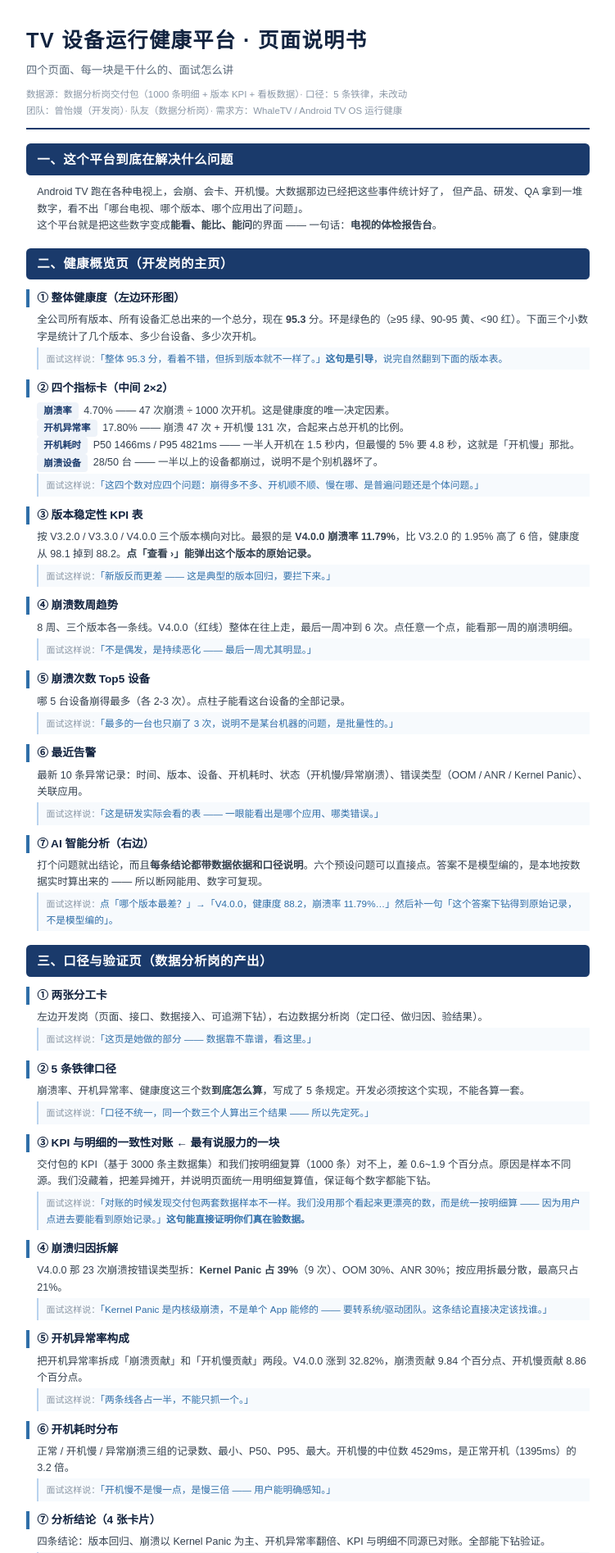
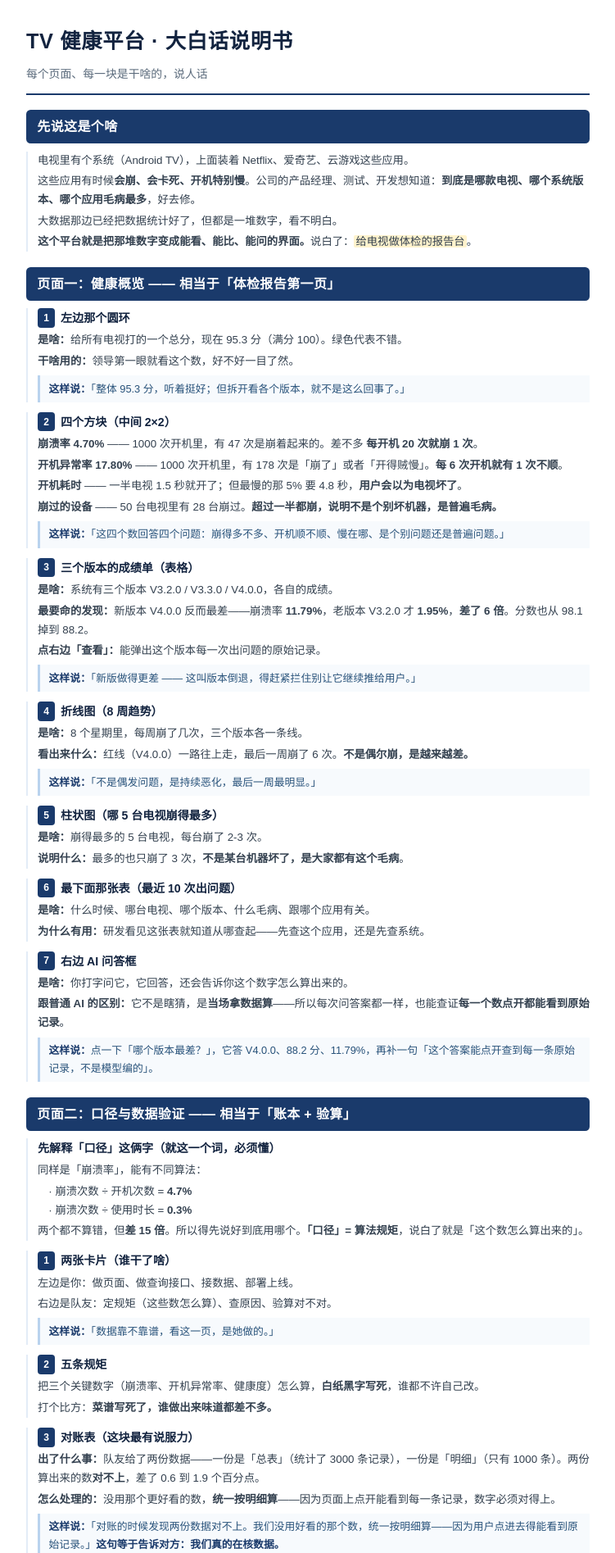
Before and after one commit to weng69081-prog/android-tv-health-demo, a plain HTML site: page guide.html in a window 1280 px wide. Shown: the part 20-1915 px from the top of the page at 82% size, without its empty margins (21-772 px from the left). Drawn offline with Linux system fonts and the light colour scheme.

Commit message:
add guide.html

```diff
--- a/guide.html
+++ b/guide.html
@@ -6,180 +6,192 @@
   @page { size:A4; margin:0; }
   *{margin:0;padding:0;box-sizing:border-box;}
   body{font-family:"Microsoft YaHei","PingFang SC",sans-serif;width:210mm;color:#22272e;
-       font-size:9.6pt;line-height:1.62;padding:13mm 14mm;}
-  .cover{border-bottom:2.2pt solid #1a3a6b;padding-bottom:8pt;margin-bottom:11pt;}
-  .cover h1{font-size:19pt;color:#12233f;letter-spacing:1pt;}
-  .cover .sub{font-size:10pt;color:#5b6b7c;margin-top:4pt;}
-  .cover .meta{font-size:8.6pt;color:#8a97a6;margin-top:7pt;line-height:1.7;}
+       font-size:10.2pt;line-height:1.72;padding:13mm 14mm;}
+  .cover{border-bottom:2.2pt solid #1a3a6b;padding-bottom:8pt;margin-bottom:10pt;}
+  .cover h1{font-size:19pt;color:#12233f;letter-spacing:.5pt;}
+  .cover .sub{font-size:10.4pt;color:#5b6b7c;margin-top:5pt;}
 
-  h2{font-size:11.6pt;color:#fff;background:#1a3a6b;padding:5pt 10pt;border-radius:4pt;
-     margin:13pt 0 8pt;letter-spacing:.4pt;}
-  h3{font-size:10.2pt;color:#12233f;margin:9pt 0 4pt;padding-left:7pt;border-left:3pt solid #2f6ea8;}
-  .blk{margin-bottom:7pt;padding-left:10pt;}
-  .blk .n{display:inline-block;background:#eef3f9;color:#1a3a6b;font-weight:700;font-size:8.6pt;
-          padding:1pt 6pt;border-radius:3pt;margin-right:5pt;}
-  .blk .what{font-size:9.4pt;color:#33404f;}
-  .blk .say{margin-top:2pt;font-size:8.8pt;color:#2f6ea8;background:#f7fafd;
-            border-left:2pt solid #b9d3ee;padding:3pt 7pt;}
-  .blk .say::before{content:"面试这样说：";color:#8a97a6;font-size:8.2pt;}
-  .tip{background:#fdf8ec;border-left:3pt solid #d9b45e;padding:7pt 9pt;font-size:9pt;
-       color:#6b5b3a;margin:9pt 0;line-height:1.7;}
+  h2{font-size:12pt;color:#fff;background:#1a3a6b;padding:5pt 10pt;border-radius:4pt;
+     margin:14pt 0 7pt;letter-spacing:.3pt;}
+  .blk{margin-bottom:9pt;padding-left:9pt;border-left:2pt solid #e3ecf7;}
+  .blk h4{font-size:10.6pt;color:#12233f;margin-bottom:3pt;}
+  .blk p{font-size:10pt;color:#33404f;margin-bottom:2pt;}
+  .num{display:inline-block;background:#1a3a6b;color:#fff;font-size:9pt;font-weight:700;
+       min-width:16pt;text-align:center;padding:1pt 4pt;border-radius:3pt;margin-right:5pt;vertical-align:1pt;}
+  .say{background:#f7fafd;border-left:2.5pt solid #b9d3ee;padding:4pt 8pt;margin-top:4pt;
+       font-size:9.6pt;color:#28527a;}
+  .say b{color:#1a3a6b;}
+  .tip{background:#fdf8ec;border-left:3pt solid #d9b45e;padding:8pt 10pt;font-size:10pt;
+       color:#6b5b3a;margin:10pt 0;line-height:1.75;}
   .foot{margin-top:10pt;border-top:.5pt dashed #c8d2dc;padding-top:5pt;
-        font-size:7.8pt;color:#98a3ae;text-align:center;}
-  table{width:100%;border-collapse:collapse;font-size:8.8pt;margin-top:5pt;}
-  th{background:#eef3f9;color:#1a3a6b;text-align:left;padding:4pt 7pt;font-weight:600;}
-  td{padding:4pt 7pt;border-bottom:.5pt solid #eef2f7;vertical-align:top;}
+        font-size:8pt;color:#98a3ae;text-align:center;}
+  .hl{background:#fff3cd;padding:0 2px;border-radius:2px;}
 </style>
 </head>
 <body>
 
 <div class="cover">
-  <h1>TV 设备运行健康平台 · 页面说明书</h1>
-  <div class="sub">四个页面、每一块是干什么的、面试怎么讲</div>
-  <div class="meta">
-    数据源：数据分析岗交付包（1000 条明细 + 版本 KPI + 看板数据）· 口径：5 条铁律，未改动<br>
-    团队：曾怡嫚（开发岗）· 队友（数据分析岗）· 需求方：WhaleTV / Android TV OS 运行健康
-  </div>
+  <h1>TV 健康平台 · 大白话说明书</h1>
+  <div class="sub">每个页面、每一块是干啥的，说人话</div>
 </div>
 
-<h2>一、这个平台到底在解决什么问题</h2>
+<h2>先说这是个啥</h2>
 <div class="blk">
-  <div class="what">
-    Android TV 跑在各种电视上，会崩、会卡、开机慢。大数据那边已经把这些事件统计好了，
-    但产品、研发、QA 拿到一堆数字，看不出「哪台电视、哪个版本、哪个应用出了问题」。<br>
-    这个平台就是把这些数字变成<b>能看、能比、能问</b>的界面 —— 一句话：<b>电视的体检报告台</b>。
-  </div>
+  <p>电视里有个系统（Android TV），上面装着 Netflix、爱奇艺、云游戏这些应用。</p>
+  <p>这些应用有时候<b>会崩、会卡死、开机特别慢</b>。公司的产品经理、测试、开发想知道：<b>到底是哪款电视、哪个系统版本、哪个应用毛病最多</b>，好去修。</p>
+  <p>大数据那边已经把数据统计好了，但都是一堆数字，看不明白。</p>
+  <p><b>这个平台就是把那堆数字变成能看、能比、能问的界面。</b>说白了：<span class="hl">给电视做体检的报告台</span>。</p>
 </div>
 
-<h2>二、健康概览页（开发岗的主页）</h2>
+<h2>页面一：健康概览 —— 相当于「体检报告第一页」</h2>
 
-<h3>① 整体健康度（左边环形图）</h3>
 <div class="blk">
-  <div class="what">全公司所有版本、所有设备汇总出来的一个总分，现在 <b>95.3</b> 分。环是绿色的（≥95 绿、90-95 黄、&lt;90 红）。下面三个小数字是统计了几个版本、多少台设备、多少次开机。</div>
-  <div class="say">「整体 95.3 分，看着不错，但拆到版本就不一样了。」<b>这句是引导</b>，说完自然翻到下面的版本表。</div>
+  <h4><span class="num">1</span>左边那个圆环</h4>
+  <p><b>是啥：</b>给所有电视打的一个总分，现在 95.3 分（满分 100）。绿色代表不错。</p>
+  <p><b>干啥用的：</b>领导第一眼就看这个数，好不好一目了然。</p>
+  <div class="say"><b>这样说：</b>「整体 95.3 分，听着挺好；但拆开看各个版本，就不是这么回事了。」</div>
 </div>
 
-<h3>② 四个指标卡（中间 2×2）</h3>
 <div class="blk">
-  <div class="what">
-    <span class="n">崩溃率</span>4.70% —— 47 次崩溃 ÷ 1000 次开机。这是健康度的唯一决定因素。<br>
-    <span class="n">开机异常率</span>17.80% —— 崩溃 47 次 + 开机慢 131 次，合起来占总开机的比例。<br>
-    <span class="n">开机耗时</span>P50 1466ms / P95 4821ms —— 一半人开机在 1.5 秒内，但最慢的 5% 要 4.8 秒，这就是「开机慢」那批。<br>
-    <span class="n">崩溃设备</span>28/50 台 —— 一半以上的设备都崩过，说明不是个别机器坏了。
-  </div>
-  <div class="say">「这四个数对应四个问题：崩得多不多、开机顺不顺、慢在哪、是普遍问题还是个体问题。」</div>
+  <h4><span class="num">2</span>四个方块（中间 2×2）</h4>
+  <p><b>崩溃率 4.70%</b> —— 1000 次开机里，有 47 次是崩着起来的。差不多 <b>每开机 20 次就崩 1 次</b>。</p>
+  <p><b>开机异常率 17.80%</b> —— 1000 次开机里，有 178 次是「崩了」或者「开得贼慢」。<b>每 6 次开机就有 1 次不顺</b>。</p>
+  <p><b>开机耗时</b> —— 一半电视 1.5 秒就开了；但最慢的那 5% 要 4.8 秒，<b>用户会以为电视坏了</b>。</p>
+  <p><b>崩过的设备</b> —— 50 台电视里有 28 台崩过。<b>超过一半都崩，说明不是个别坏机器，是普遍毛病。</b></p>
+  <div class="say"><b>这样说：</b>「这四个数回答四个问题：崩得多不多、开机顺不顺、慢在哪、是个别问题还是普遍问题。」</div>
 </div>
 
-<h3>③ 版本稳定性 KPI 表</h3>
 <div class="blk">
-  <div class="what">按 V3.2.0 / V3.3.0 / V4.0.0 三个版本横向对比。最狠的是 <b>V4.0.0 崩溃率 11.79%</b>，比 V3.2.0 的 1.95% 高了 6 倍，健康度从 98.1 掉到 88.2。<b>点「查看 ›」能弹出这个版本的原始记录。</b></div>
-  <div class="say">「新版反而更差 —— 这是典型的版本回归，要拦下来。」</div>
+  <h4><span class="num">3</span>三个版本的成绩单（表格）</h4>
+  <p><b>是啥：</b>系统有三个版本 V3.2.0 / V3.3.0 / V4.0.0，各自的成绩。</p>
+  <p><b>最要命的发现：</b>新版本 V4.0.0 反而最差——崩溃率 <b>11.79%</b>，老版本 V3.2.0 才 <b>1.95%</b>，<b>差了 6 倍</b>。分数也从 98.1 掉到 88.2。</p>
+  <p><b>点右边「查看」：</b>能弹出这个版本每一次出问题的原始记录。</p>
+  <div class="say"><b>这样说：</b>「新版做得更差 —— 这叫版本倒退，得赶紧拦住别让它继续推给用户。」</div>
 </div>
 
-<h3>④ 崩溃数周趋势</h3>
 <div class="blk">
-  <div class="what">8 周、三个版本各一条线。V4.0.0（红线）整体在往上走，最后一周冲到 6 次。点任意一个点，能看那一周的崩溃明细。</div>
-  <div class="say">「不是偶发，是持续恶化 —— 最后一周尤其明显。」</div>
+  <h4><span class="num">4</span>折线图（8 周趋势）</h4>
+  <p><b>是啥：</b>8 个星期里，每周崩了几次，三个版本各一条线。</p>
+  <p><b>看出来什么：</b>红线（V4.0.0）一路往上走，最后一周崩了 6 次。<b>不是偶尔崩，是越来越差。</b></p>
+  <div class="say"><b>这样说：</b>「不是偶发问题，是持续恶化，最后一周最明显。」</div>
 </div>
 
-<h3>⑤ 崩溃次数 Top5 设备</h3>
 <div class="blk">
-  <div class="what">哪 5 台设备崩得最多（各 2-3 次）。点柱子能看这台设备的全部记录。</div>
-  <div class="say">「最多的一台也只崩了 3 次，说明不是某台机器的问题，是批量性的。」</div>
+  <h4><span class="num">5</span>柱状图（哪 5 台电视崩得最多）</h4>
+  <p><b>是啥：</b>崩得最多的 5 台电视，每台崩了 2-3 次。</p>
+  <p><b>说明什么：</b>最多的也只崩了 3 次，<b>不是某台机器坏了，是大家都有这个毛病</b>。</p>
 </div>
 
-<h3>⑥ 最近告警</h3>
 <div class="blk">
-  <div class="what">最新 10 条异常记录：时间、版本、设备、开机耗时、状态（开机慢/异常崩溃）、错误类型（OOM / ANR / Kernel Panic）、关联应用。</div>
-  <div class="say">「这是研发实际会看的表 —— 一眼能看出是哪个应用、哪类错误。」</div>
+  <h4><span class="num">6</span>最下面那张表（最近 10 次出问题）</h4>
+  <p><b>是啥：</b>什么时候、哪台电视、哪个版本、什么毛病、跟哪个应用有关。</p>
+  <p><b>为什么有用：</b>研发看见这张表就知道从哪查起——先查这个应用，还是先查系统。</p>
 </div>
 
-<h3>⑦ AI 智能分析（右边）</h3>
 <div class="blk">
-  <div class="what">打个问题就出结论，而且<b>每条结论都带数据依据和口径说明</b>。六个预设问题可以直接点。答案不是模型编的，是本地按数据实时算出来的 —— 所以断网能用、数字可复现。</div>
-  <div class="say">点「哪个版本最差？」→「V4.0.0，健康度 88.2，崩溃率 11.79%…」然后补一句「这个答案下钻得到原始记录，不是模型编的」。</div>
+  <h4><span class="num">7</span>右边 AI 问答框</h4>
+  <p><b>是啥：</b>你打字问它，它回答，还会告诉你这个数字怎么算出来的。</p>
+  <p><b>跟普通 AI 的区别：</b>它不是瞎猜，是<b>当场拿数据算</b>——所以每次问答案都一样，也能查证<b>每一个数点开都能看到原始记录</b>。</p>
+  <div class="say"><b>这样说：</b>点一下「哪个版本最差？」，它答 V4.0.0、88.2 分、11.79%，再补一句「这个答案能点开查到每一条原始记录，不是模型编的」。</div>
 </div>
 
-<h2>三、口径与验证页（数据分析岗的产出）</h2>
+<h2>页面二：口径与数据验证 —— 相当于「账本 + 验算」</h2>
 
-<h3>① 两张分工卡</h3>
 <div class="blk">
-  <div class="what">左边开发岗（页面、接口、数据接入、可追溯下钻），右边数据分析岗（定口径、做归因、验结果）。</div>
-  <div class="say">「这页是她做的部分 —— 数据靠不靠谱，看这里。」</div>
+  <h4>先解释「口径」这俩字（就这一个词，必须懂）</h4>
+  <p>同样是「崩溃率」，能有不同算法：</p>
+  <p>　· 崩溃次数 ÷ 开机次数 = <b>4.7%</b><br>　· 崩溃次数 ÷ 使用时长 = <b>0.3%</b></p>
+  <p>两个都不算错，但<b>差 15 倍</b>。所以得先说好到底用哪个。<b>「口径」= 算法规矩</b>，说白了就是「这个数怎么算出来的」。</p>
 </div>
 
-<h3>② 5 条铁律口径</h3>
 <div class="blk">
-  <div class="what">崩溃率、开机异常率、健康度这三个数<b>到底怎么算</b>，写成了 5 条规定。开发必须按这个实现，不能各算一套。</div>
-  <div class="say">「口径不统一，同一个数三个人算出三个结果 —— 所以先定死。」</div>
+  <h4><span class="num">1</span>两张卡片（谁干了啥）</h4>
+  <p>左边是你：做页面、做查询接口、接数据、部署上线。</p>
+  <p>右边是队友：定规矩（这些数怎么算）、查原因、验算对不对。</p>
+  <div class="say"><b>这样说：</b>「数据靠不靠谱，看这一页，是她做的。」</div>
 </div>
 
-<h3>③ KPI 与明细的一致性对账 ← 最有说服力的一块</h3>
 <div class="blk">
-  <div class="what">交付包的 KPI（基于 3000 条主数据集）和我们按明细复算（1000 条）对不上，差 0.6~1.9 个百分点。原因是样本不同源。我们没藏着，把差异摊开，并说明页面统一用明细复算值，保证每个数字都能下钻。</div>
-  <div class="say">「对账的时候发现交付包两套数据样本不一样。我们没用那个看起来更漂亮的数，而是统一按明细算 —— 因为用户点进去要能看到原始记录。」<b>这句能直接证明你们真在验数据。</b></div>
+  <h4><span class="num">2</span>五条规矩</h4>
+  <p>把三个关键数字（崩溃率、开机异常率、健康度）怎么算，<b>白纸黑字写死</b>，谁都不许自己改。</p>
+  <p>打个比方：<b>菜谱写死了，谁做出来味道都差不多。</b></p>
 </div>
 
-<h3>④ 崩溃归因拆解</h3>
 <div class="blk">
-  <div class="what">V4.0.0 那 23 次崩溃按错误类型拆：<b>Kernel Panic 占 39%</b>（9 次）、OOM 30%、ANR 30%；按应用拆最分散，最高只占 21%。</div>
-  <div class="say">「Kernel Panic 是内核级崩溃，不是单个 App 能修的 —— 要转系统/驱动团队。这条结论直接决定该找谁。」</div>
+  <h4><span class="num">3</span>对账表（这块最有说服力）</h4>
+  <p><b>出了什么事：</b>队友给了两份数据——一份是「总表」（统计了 3000 条记录），一份是「明细」（只有 1000 条）。两份算出来的数<b>对不上</b>，差了 0.6 到 1.9 个百分点。</p>
+  <p><b>怎么处理的：</b>没用那个更好看的数，<b>统一按明细算</b>——因为页面上点开能看到每一条记录，数字必须对得上。</p>
+  <div class="say"><b>这样说：</b>「对账的时候发现两份数据对不上。我们没用好看的那个数，统一按明细算——因为用户点进去得能看到原始记录。」<b>这句等于告诉对方：我们真的在核数据。</b></div>
 </div>
 
-<h3>⑤ 开机异常率构成</h3>
 <div class="blk">
-  <div class="what">把开机异常率拆成「崩溃贡献」和「开机慢贡献」两段。V4.0.0 涨到 32.82%，崩溃贡献 9.84 个百分点、开机慢贡献 8.86 个百分点。</div>
-  <div class="say">「两条线各占一半，不能只抓一个。」</div>
+  <h4><span class="num">4</span>饼图（崩溃到底是怎么造成的）</h4>
+  <p>23 次崩溃里拆开看：</p>
+  <p>　· 系统内核崩了（Kernel Panic）：<b>9 次，占 39%</b><br>　· 内存不够（OOM）：7 次<br>　· 应用卡死（ANR）：7 次</p>
+  <p><b>意义：</b>内核崩<b>不是改一个 App 能解决的</b>，得找做系统/驱动的团队。<b>这个结论直接告诉公司该找谁修。</b></p>
+  <div class="say"><b>这样说：</b>「不是应用的锅，是系统底层的锅 —— 这个结论能省研发很多排查时间。」</div>
 </div>
 
-<h3>⑥ 开机耗时分布</h3>
 <div class="blk">
-  <div class="what">正常 / 开机慢 / 异常崩溃三组的记录数、最小、P50、P95、最大。开机慢的中位数 4529ms，是正常开机（1395ms）的 3.2 倍。</div>
-  <div class="say">「开机慢不是慢一点，是慢三倍 —— 用户能明确感知。」</div>
+  <h4><span class="num">5</span>柱子图（开机不顺是谁的锅）</h4>
+  <p>把「17.8% 开机不顺」拆成两块：</p>
+  <p>　· 因为崩溃：9.84%　　· 因为开机慢：8.86%</p>
+  <p><b>结论：两个原因各占一半，都得治，不能只抓一个。</b></p>
 </div>
 
-<h3>⑦ 分析结论（4 张卡片）</h3>
 <div class="blk">
-  <div class="what">四条结论：版本回归、崩溃以 Kernel Panic 为主、开机异常率翻倍、KPI 与明细不同源已对账。全部能下钻验证。</div>
-  <div class="say">「结论不是感觉，每条后面都挂着数据和口径。」</div>
+  <h4><span class="num">6</span>表格（开机到底有多慢）</h4>
+  <p>正常开机 1.4 秒，开机慢的要 4.5 秒——<b>差了 3 倍多，用户能明显感觉到卡。</b></p>
 </div>
 
-<h2>四、接口与压测页（证明「这不是个静态页面」）</h2>
-
-<h3>① 三个验收指标卡</h3>
 <div class="blk">
-  <div class="what">P95 响应 <b>25.7 ms</b>（验收线 3000ms）、成功率 <b>100%</b>（验收线 99%）、并发 <b>5 人</b>（验收线 5 人）—— 三项全过。</div>
-  <div class="say">「需求书写的三条硬指标，我们都真跑了一次，不是估的。」</div>
+  <h4><span class="num">7</span>四张结论卡</h4>
+  <p>把前面的发现总结成四句话，<b>每句后面都挂着数据</b>，不是拍脑袋。</p>
 </div>
 
-<h3>② 延迟分布图</h3>
+<h2>页面三：接口与压测 —— 证明「这不是几张假图片」</h2>
+
 <div class="blk">
-  <div class="what">P50 3.5ms / P95 25.7ms / P99 28.4ms / 最快 1ms / 最慢 28.8ms，红线是 3000ms 验收线。</div>
-  <div class="say">「最慢的一次也只用了 29 毫秒，离 3 秒的验收线还有 100 倍余量。」</div>
+  <p><b>为什么要有这一页：</b>如果只是一堆静态图片，面试官会说「这玩意儿接真实数据就崩了」。所以做了真的后台服务，还真的压了一次。</p>
 </div>
 
-<h3>③ 压测怎么做的 + ④ 接口清单 + ⑤ 启动方式</h3>
 <div class="blk">
-  <div class="what">5 个线程 × 40 次 = 200 个请求，覆盖 6 个接口，含预热。接口清单列了 6 个查询接口（总览/KPI/趋势/设备/明细/归因）。启动只要两条命令。</div>
-  <div class="say">「脚本和结果都一起交付了，换台机器重跑就能复现。」</div>
+  <h4><span class="num">1</span>三个数字（全过）</h4>
+  <p><b>25.7 毫秒</b> —— 点一下查询，25 毫秒出结果。要求是 3 秒内，<b>快了 100 多倍</b>。</p>
+  <p><b>100%</b> —— 打了 200 次请求，<b>一次都没失败</b>。</p>
+  <p><b>5 个人</b> —— 5 个人同时点，都正常。</p>
+  <div class="say"><b>这样说：</b>「需求书写的三条硬指标，我们都真跑了一遍，不是估的。」</div>
 </div>
 
-<h2>五、已知问题页（主动交代短板）</h2>
 <div class="blk">
-  <div class="what">6 条问题，每条写清：现象、影响、原因/处理、方案。已经有 2 条解决了（接口已补、对账已做），4 条待解决（堆栈下钻、用户测试、开机慢归因、AI 用规则引擎）。下面还有一张按优先级排的下一步计划表。</div>
-  <div class="say">「还差什么我们自己列了 —— 主动说比被问出来好。」<b>这页是用来接招的</b>，他不问你就一句话带过。</div>
+  <h4><span class="num">2-5</span>剩下几块</h4>
+  <p>柱状图：每次请求花了多久（最快 1 毫秒，最慢 29 毫秒）。</p>
+  <p>怎么测的：5 个人同时点、每人点 40 次，一共 200 次。</p>
+  <p>接口清单：6 个查询入口（看总分、看版本成绩、看趋势、看设备排行、查明细、查原因）。</p>
+  <p>怎么启动：两条命令，谁拿到都能跑。</p>
+</div>
+
+<h2>页面四：已知问题 —— 「还有啥没做好，我们自己先说」</h2>
+<div class="blk">
+  <p>一共 6 条，<b>已经解决 2 条</b>（后台接口补上了、数据对账做完了），<b>还剩 4 条</b>：</p>
+  <p>　· 崩了之后看不到具体哪一行代码出错（数据里没这个信息）<br>
+     　· 还没找真人试用过<br>
+     　· 开机慢没查到具体是哪一步慢<br>
+     　· AI 是本地算的规则，不是真的大模型</p>
+  <div class="say"><b>这样说：</b>「还差什么我们自己列了 —— 主动说比被你问出来强。」<b>他不问，你就一句话带过。</b></div>
 </div>
 
 <div class="tip">
-  <b>演示节奏建议（10 分钟）</b><br>
-  1. 一句话讲问题（30 秒）→ 2. 健康概览：总分 → 指出 V4.0.0 回归 → 点下钻 → 问 AI 一句（3 分钟）<br>
-  3. 口径与验证：一句话带过「数字怎么算、怎么验的在这页」（1 分钟，他追问才展开）<br>
-  4. 接口与压测：「后端也做了，5 并发 P95 25 毫秒」（1 分钟）→ 5. 已知问题：一句话（1 分钟）→ 剩下答问
+  <b>面试怎么走（10 分钟）</b><br>
+  ① 一句话讲问题：电视会崩、会卡，公司想知道哪出问题（30 秒）<br>
+  ② 打开健康概览：总分 → 指出新版更差 → 点开看原始记录 → 问 AI 一句（3 分钟）<br>
+  ③ 翻到第二页说一句「数字怎么算的、怎么验的在这」（1 分钟，他不问就别展开）<br>
+  ④ 第三页一句话：「后台也做了，5 个人同时用 25 毫秒」（1 分钟）<br>
+  ⑤ 第四页一句话：「还差什么我们自己列了」（1 分钟）<br>
+  剩下时间答他的问题。
 </div>
 
-<div class="foot">
-  数据为结构化模拟数据（交付包口径）· 所有数字可由明细复算 · 页面地址：weng69081-prog.github.io/android-tv-health-demo
-</div>
+<div class="foot">所有数字都能点开查到原始记录 · 页面地址：weng69081-prog.github.io/android-tv-health-demo</div>
 
 </body>
 </html>
```
